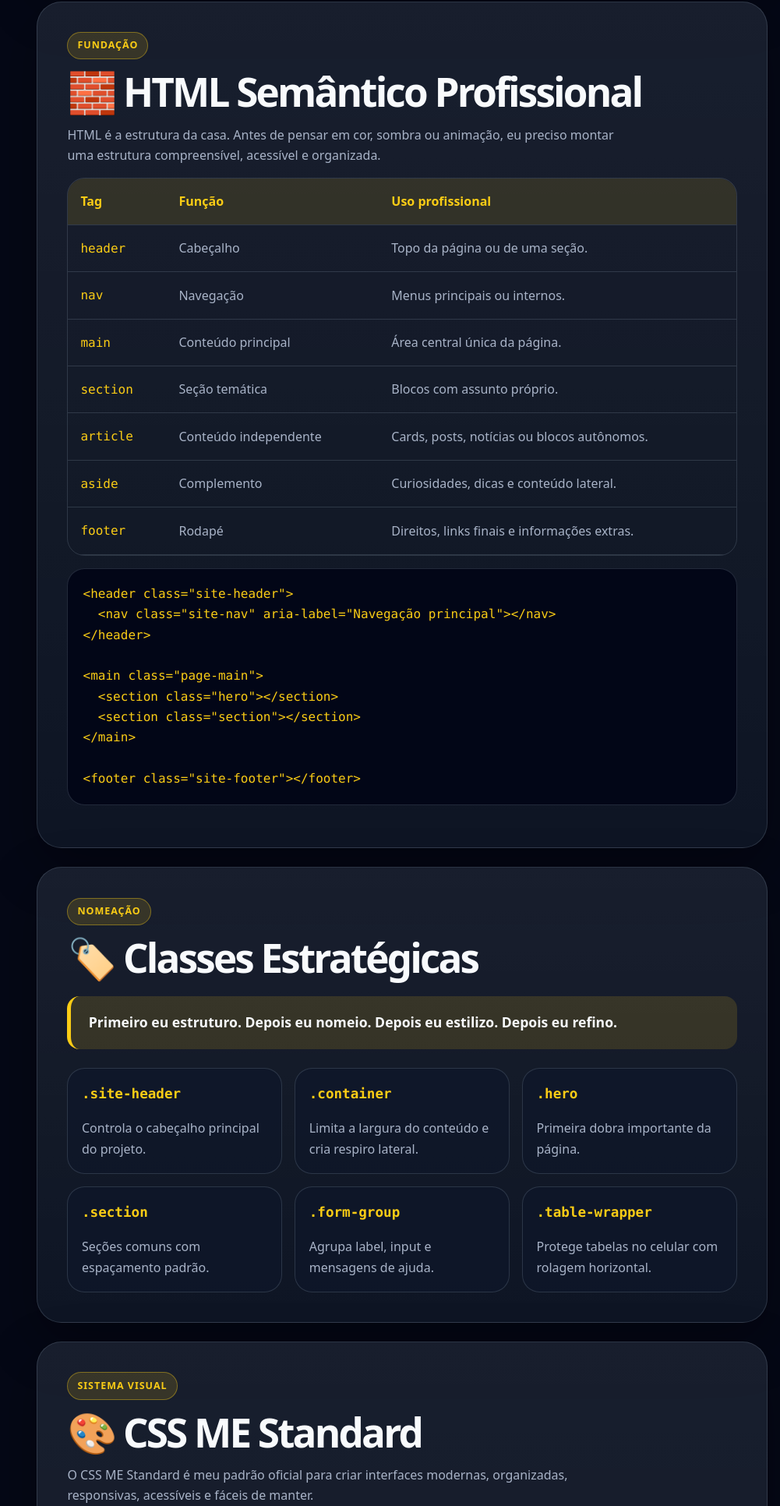
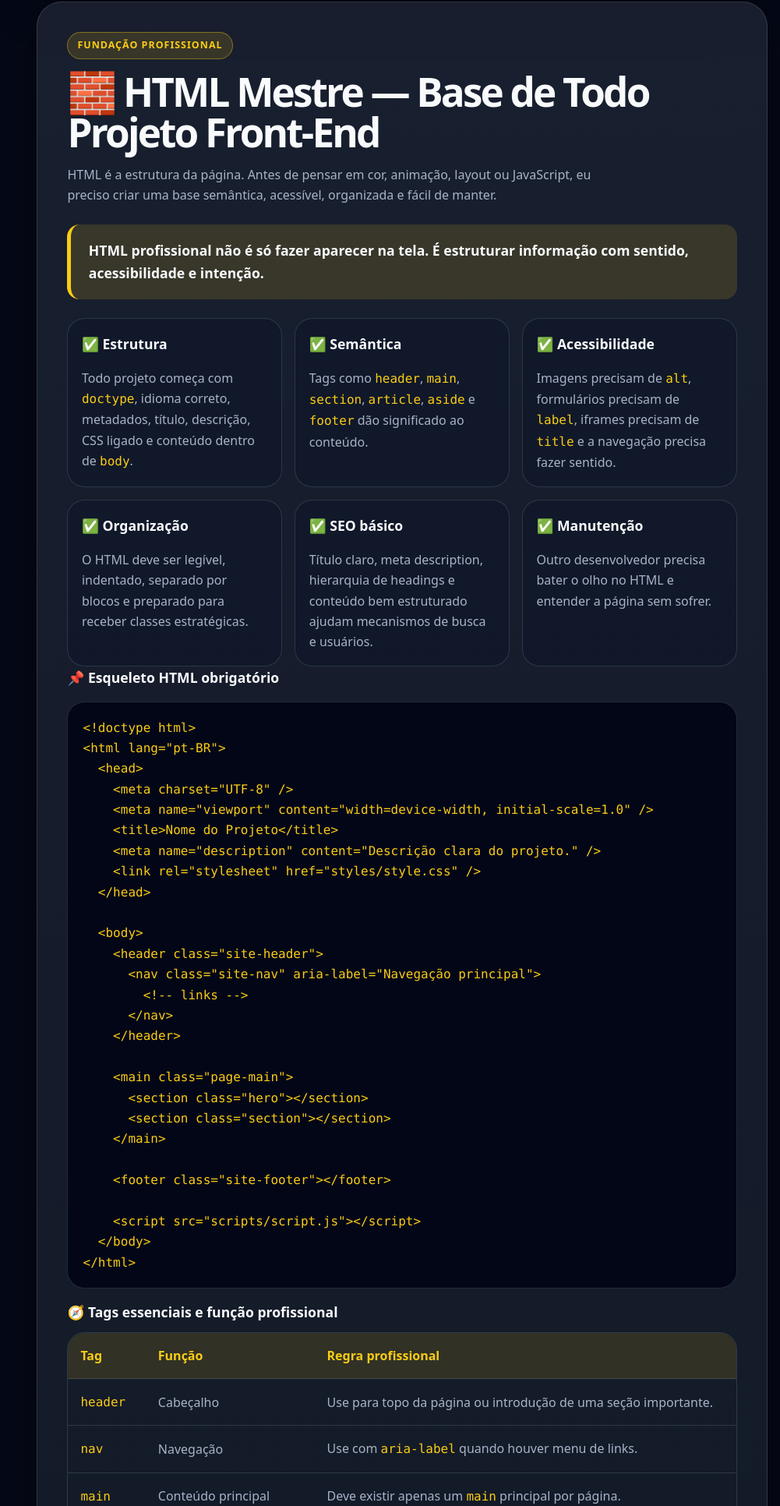
Before and after one commit to mateusdev97443/ouro-do-dev, a plain HTML site: page index.html in a window 1280 px wide. Shown: the part 5186-7118 px from the top of the page at 78% size, without its empty margins (279-1280 px from the left). Drawn offline with Linux system fonts and the light colour scheme.

Commit message:
expande secao html mestre

```diff
--- a/index.html
+++ b/index.html
@@ -292,14 +292,103 @@
         </section>
 
 
+
         <section id="html" class="section-card">
-          <span class="eyebrow">Fundação</span>
-          <h2>🧱 HTML Semântico Profissional</h2>
+          <span class="eyebrow">Fundação profissional</span>
+          <h2>🧱 HTML Mestre — Base de Todo Projeto Front-End</h2>
 
           <p>
-            HTML é a estrutura da casa. Antes de pensar em cor, sombra ou animação, eu preciso
-            montar uma estrutura compreensível, acessível e organizada.
+            HTML é a estrutura da página. Antes de pensar em cor, animação, layout ou JavaScript,
+            eu preciso criar uma base semântica, acessível, organizada e fácil de manter.
           </p>
+
+          <blockquote>
+            HTML profissional não é só fazer aparecer na tela. É estruturar informação com sentido,
+            acessibilidade e intenção.
+          </blockquote>
+
+          <div class="content-grid">
+            <article class="info-card">
+              <h3>✅ Estrutura</h3>
+              <p>
+                Todo projeto começa com <code>doctype</code>, idioma correto, metadados,
+                título, descrição, CSS ligado e conteúdo dentro de <code>body</code>.
+              </p>
+            </article>
+
+            <article class="info-card">
+              <h3>✅ Semântica</h3>
+              <p>
+                Tags como <code>header</code>, <code>main</code>, <code>section</code>,
+                <code>article</code>, <code>aside</code> e <code>footer</code> dão significado
+                ao conteúdo.
+              </p>
+            </article>
+
+            <article class="info-card">
+              <h3>✅ Acessibilidade</h3>
+              <p>
+                Imagens precisam de <code>alt</code>, formulários precisam de
+                <code>label</code>, iframes precisam de <code>title</code> e a navegação precisa
+                fazer sentido.
+              </p>
+            </article>
+
+            <article class="info-card">
+              <h3>✅ Organização</h3>
+              <p>
+                O HTML deve ser legível, indentado, separado por blocos e preparado para receber
+                classes estratégicas.
+              </p>
+            </article>
+
+            <article class="info-card">
+              <h3>✅ SEO básico</h3>
+              <p>
+                Título claro, meta description, hierarquia de headings e conteúdo bem estruturado
+                ajudam mecanismos de busca e usuários.
+              </p>
+            </article>
+
+            <article class="info-card">
+              <h3>✅ Manutenção</h3>
+              <p>
+                Outro desenvolvedor precisa bater o olho no HTML e entender a página sem sofrer.
+              </p>
+            </article>
+          </div>
+
+          <h3>📌 Esqueleto HTML obrigatório</h3>
+
+          <pre><code>&lt;!doctype html&gt;
+&lt;html lang="pt-BR"&gt;
+  &lt;head&gt;
+    &lt;meta charset="UTF-8" /&gt;
+    &lt;meta name="viewport" content="width=device-width, initial-scale=1.0" /&gt;
+    &lt;title&gt;Nome do Projeto&lt;/title&gt;
+    &lt;meta name="description" content="Descrição clara do projeto." /&gt;
+    &lt;link rel="stylesheet" href="styles/style.css" /&gt;
+  &lt;/head&gt;
+
+  &lt;body&gt;
+    &lt;header class="site-header"&gt;
+      &lt;nav class="site-nav" aria-label="Navegação principal"&gt;
+        &lt;!-- links --&gt;
+      &lt;/nav&gt;
+    &lt;/header&gt;
+
+    &lt;main class="page-main"&gt;
+      &lt;section class="hero"&gt;&lt;/section&gt;
+      &lt;section class="section"&gt;&lt;/section&gt;
+    &lt;/main&gt;
+
+    &lt;footer class="site-footer"&gt;&lt;/footer&gt;
+
+    &lt;script src="scripts/script.js"&gt;&lt;/script&gt;
+  &lt;/body&gt;
+&lt;/html&gt;</code></pre>
+
+          <h3>🧭 Tags essenciais e função profissional</h3>
 
           <div class="table-wrapper">
             <table>
@@ -307,60 +396,101 @@
                 <tr>
                   <th>Tag</th>
                   <th>Função</th>
-                  <th>Uso profissional</th>
+                  <th>Regra profissional</th>
                 </tr>
               </thead>
               <tbody>
                 <tr>
                   <td><code>header</code></td>
                   <td>Cabeçalho</td>
-                  <td>Topo da página ou de uma seção.</td>
+                  <td>Use para topo da página ou introdução de uma seção importante.</td>
                 </tr>
                 <tr>
                   <td><code>nav</code></td>
                   <td>Navegação</td>
-                  <td>Menus principais ou internos.</td>
+                  <td>Use com <code>aria-label</code> quando houver menu de links.</td>
                 </tr>
                 <tr>
                   <td><code>main</code></td>
                   <td>Conteúdo principal</td>
-                  <td>Área central única da página.</td>
+                  <td>Deve existir apenas um <code>main</code> principal por página.</td>
                 </tr>
                 <tr>
                   <td><code>section</code></td>
                   <td>Seção temática</td>
-                  <td>Blocos com assunto próprio.</td>
+                  <td>Use quando o bloco tiver um assunto próprio e geralmente um título.</td>
                 </tr>
                 <tr>
                   <td><code>article</code></td>
                   <td>Conteúdo independente</td>
-                  <td>Cards, posts, notícias ou blocos autônomos.</td>
+                  <td>Use para post, card completo, notícia, aula, projeto ou item autônomo.</td>
                 </tr>
                 <tr>
                   <td><code>aside</code></td>
-                  <td>Complemento</td>
-                  <td>Curiosidades, dicas e conteúdo lateral.</td>
+                  <td>Conteúdo complementar</td>
+                  <td>Use para dicas, curiosidades, observações e conteúdo lateral.</td>
                 </tr>
                 <tr>
                   <td><code>footer</code></td>
                   <td>Rodapé</td>
-                  <td>Direitos, links finais e informações extras.</td>
+                  <td>Use para fechamento, direitos, links finais e informações extras.</td>
+                </tr>
+                <tr>
+                  <td><code>form</code></td>
+                  <td>Formulário</td>
+                  <td>Todo campo precisa de <code>label</code> ligado ao <code>id</code>.</td>
+                </tr>
+                <tr>
+                  <td><code>table</code></td>
+                  <td>Tabela</td>
+                  <td>Use para dados tabulares, não para layout visual.</td>
+                </tr>
+                <tr>
+                  <td><code>img</code></td>
+                  <td>Imagem</td>
+                  <td>Imagem informativa precisa de <code>alt</code> descritivo.</td>
+                </tr>
+                <tr>
+                  <td><code>iframe</code></td>
+                  <td>Conteúdo incorporado</td>
+                  <td>Sempre usar <code>title</code> claro e descritivo.</td>
                 </tr>
               </tbody>
             </table>
           </div>
 
-          <pre><code>&lt;header class="site-header"&gt;
-  &lt;nav class="site-nav" aria-label="Navegação principal"&gt;&lt;/nav&gt;
-&lt;/header&gt;
+          <h3>✅ Checklist HTML Mestre</h3>
 
-&lt;main class="page-main"&gt;
-  &lt;section class="hero"&gt;&lt;/section&gt;
-  &lt;section class="section"&gt;&lt;/section&gt;
-&lt;/main&gt;
+          <ul class="checklist">
+            <li><input type="checkbox" /> Usei <code>lang="pt-BR"</code></li>
+            <li><input type="checkbox" /> Usei <code>meta viewport</code></li>
+            <li><input type="checkbox" /> Criei <code>title</code> claro</li>
+            <li><input type="checkbox" /> Criei <code>meta description</code></li>
+            <li><input type="checkbox" /> Usei apenas um <code>main</code> principal</li>
+            <li><input type="checkbox" /> Organizei o conteúdo com tags semânticas</li>
+            <li><input type="checkbox" /> Imagens informativas têm <code>alt</code></li>
+            <li><input type="checkbox" /> Formulários têm <code>label</code> ligado ao campo</li>
+            <li><input type="checkbox" /> Iframes têm <code>title</code></li>
+            <li><input type="checkbox" /> Tabelas foram usadas apenas para dados</li>
+            <li><input type="checkbox" /> Código está indentado e legível</li>
+            <li><input type="checkbox" /> HTML foi validado antes da entrega</li>
+          </ul>
 
-&lt;footer class="site-footer"&gt;&lt;/footer&gt;</code></pre>
+          <h3>⚠️ Erros proibidos em HTML</h3>
+
+          <ul class="feature-list">
+            <li>Usar várias <code>div</code> sem necessidade.</li>
+            <li>Colocar tudo dentro de uma única seção gigante.</li>
+            <li>Usar heading fora de ordem sem motivo.</li>
+            <li>Imagem importante sem <code>alt</code>.</li>
+            <li>Input sem <code>label</code>.</li>
+            <li>Iframe sem <code>title</code>.</li>
+            <li>Tabela usada para montar layout.</li>
+            <li>HTML sem indentação.</li>
+            <li>Link com texto genérico como “clique aqui” sem contexto.</li>
+          </ul>
         </section>
+
 
         <section id="classes" class="section-card">
           <span class="eyebrow">Nomeação</span>
```
